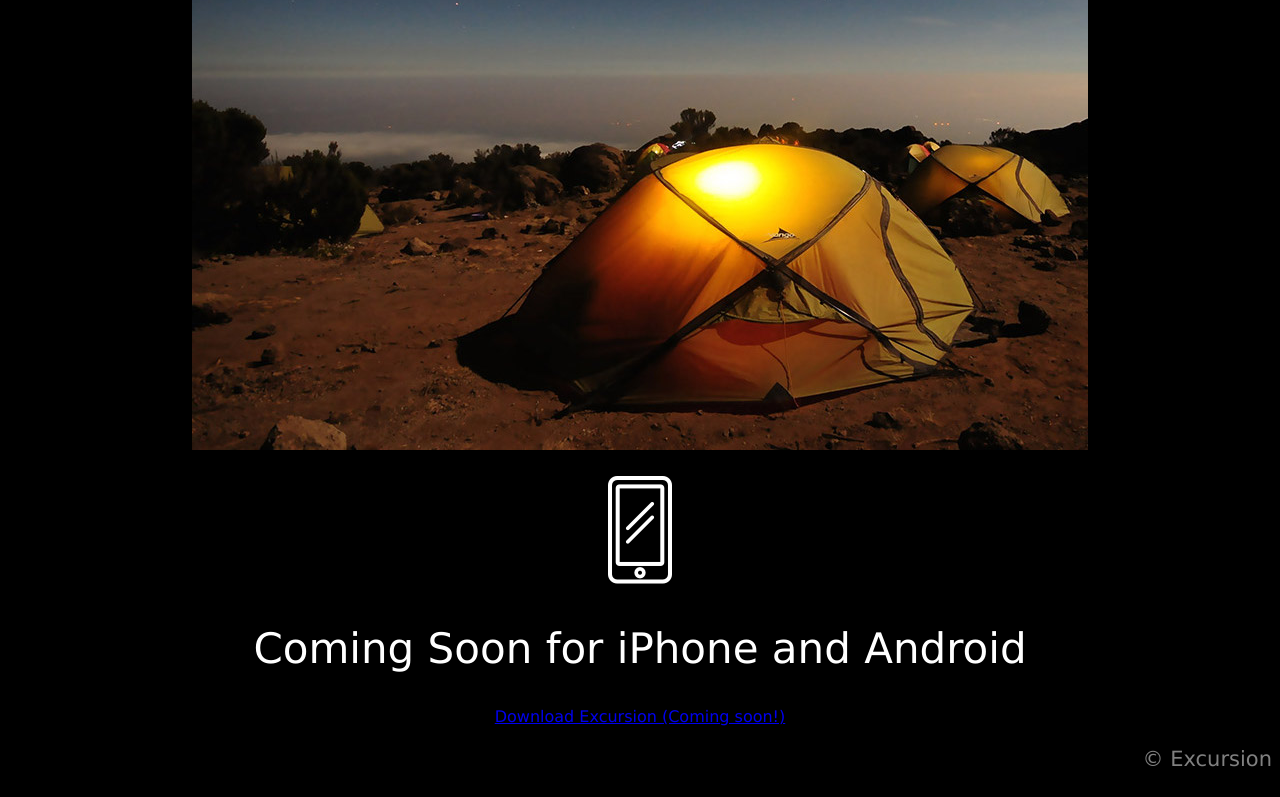
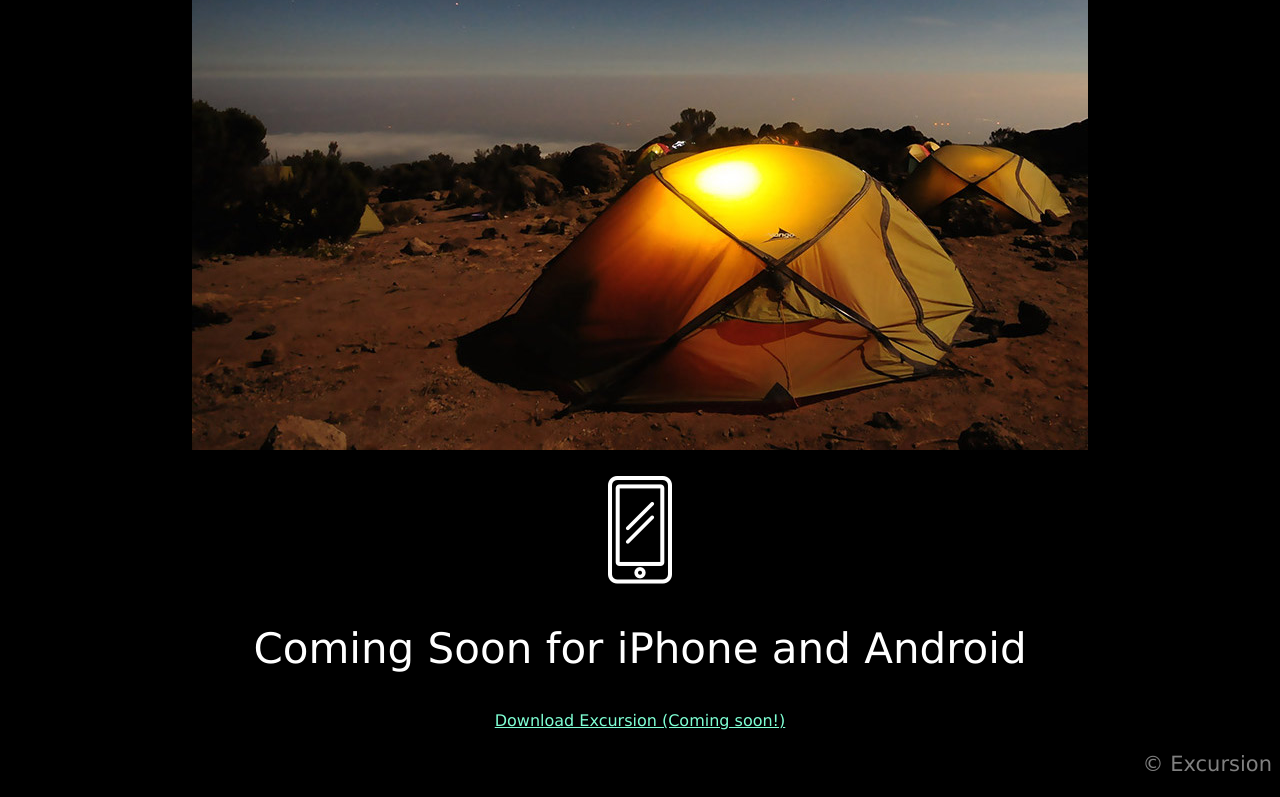
Before and after one commit to stephanie-cml/excursion, a plain HTML site: page index.html in a window 1280 px wide. Shown: the part 565-1362 px from the top of the page. Drawn offline with Linux system fonts and the light colour scheme.

Commit message:
Correct color of last link.

```diff
--- a/index.html
+++ b/index.html
@@ -26,7 +26,7 @@
 
     <p><img src="./resources/images/phone.png" alt="A phone icon"></p>
     <h2 class="subtitle">Coming Soon for iPhone and Android</h2>
-    <p class="link"><a href="./download_excursion.html" target="_blank">Download Excursion (Coming soon!)</a></p>
+    <p><a class="link" href="./download_excursion.html" target="_blank">Download Excursion (Coming soon!)</a></p>
 
 <!--Footer-->
 
```
